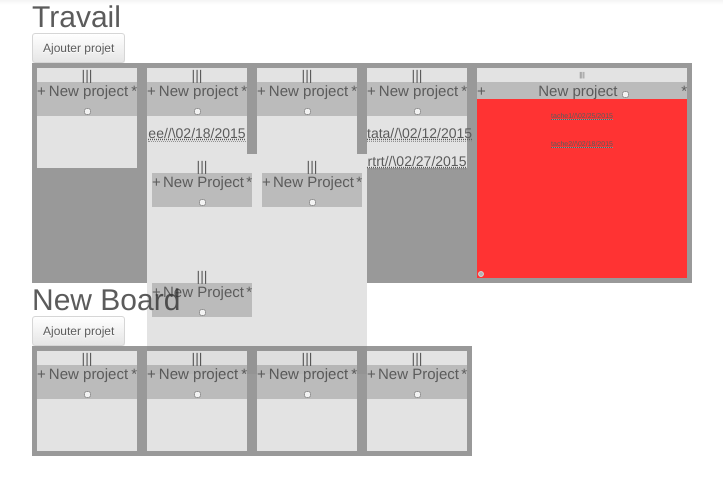
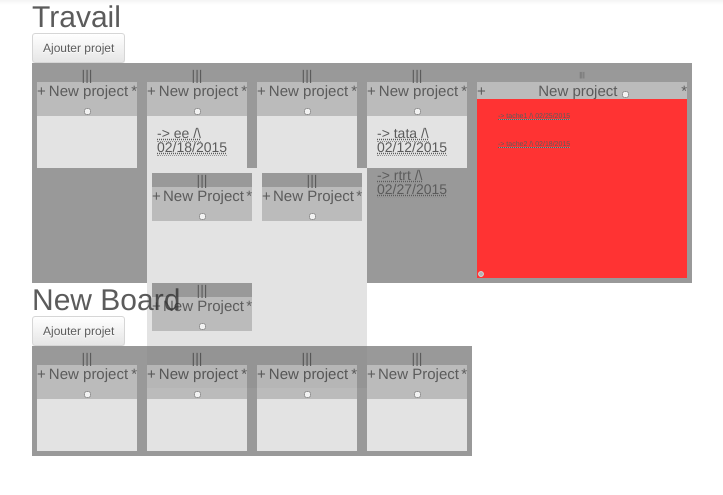
Before and after one commit to JozamProject/JOZAM, a PHP site: page /jozam.php in a window 1280 px wide. Shown: the part 51-546 px from the top of the page, without its empty margins (38-761 px from the left). Run offline with PHP 8.4, Linux system fonts and the light colour scheme; some libraries are stand-ins or nearby versions; grey boxes are pictures that could not be loaded.

Commit message:
nouvelle version. Othman tu n'as que recuperer les valeurs et faire la MAJ de l'input

```diff
--- a/JOZAM_PROJECT/jozam.php
+++ b/JOZAM_PROJECT/jozam.php
@@ -1,7 +1,7 @@
 <?php
 function afficherTache($tache){
     ?>
-        <div><abbr title="Description :<?php echo $tache->description . "\r\n";?>Comment :<?php echo $tache->commentaire;?>"> <?php echo $tache['titre'] . "//\\" .$tache['echeance'] ; ?> </abbr></div>
+<div><abbr title="Description :<?php echo $tache->description . "\r\n";?>Comment :<?php echo $tache->commentaire;?>"> <?php echo "-> ".$tache['titre'] . " /\\ " .$tache['echeance'] ; ?> </abbr></div>
         </br>
 <?php
 }
@@ -9,10 +9,10 @@ function afficherTache($tache){
 <?php
 function afficherProjet($projet){
         	?>
-        	<li data-row="<?php echo $projet['data-row']?>" data-col="<?php echo $projet['data-col']?>" data-sizex="<?php echo $projet['data-sizex']?>" data-sizey="<?php echo $projet['data-sizey']?>" class="gs-w scrollable-menu">
-        	 	<div id = "my-widget"  value="<?php echo $projet['id'];?>">
+        	<li id ="<?php echo $projet['id']?>" data-row="<?php echo $projet['data-row']?>" data-col="<?php echo $projet['data-col']?>" data-sizex="<?php echo $projet['data-sizex']?>" data-sizey="<?php echo $projet['data-sizey']?>" class="gs-w scrollable-menu">
+        	 	<div id = "my-widget"  value="<?php echo $projet['id'];?>" >
         			<header>
-        				<p style="cursor: move; background: #DDDDDD;" >|||</p>
+        				<p style="cursor: move; background: grey;" >|||</p>
         				<div class="dragDiv" contenteditable="true">
         					<?php echo $projet['nom']?>
         					<div id="loadbuttonsous" class="load">+</div>
@@ -21,7 +21,7 @@ function afficherProjet($projet){
         					<button id="create-user" value="<?php echo $projet['id'];?>" style = "height : 7px; width: 7px;" onclick="popup()"></button>
         				</div>
         			</header>
-                    <div>
+                    <div style="text-align:left; margin-left: 10%;">
                         <?php
                         foreach($projet->tache as $stache){
                             afficherTache($stache);
@@ -205,7 +205,8 @@ function afficherProjet($projet){
 
 			var gridster = [];
 			var startPosition = {};
-			var taille = 10;
+            //max board number
+			var taille = 20;
 			$(function()
 			{
                 var nombre = 0;
@@ -218,7 +219,19 @@ function afficherProjet($projet){
                        // autogrow_cols: true,
                        // widget_seletor: 'li'
 						resize: {
-							enabled: true
+							enabled: true,
+                            //Retrieve new dimensions of prjects----------------
+                            stop: function (e, ui, $widget) {
+                                var newDimensions = this.serialize($widget)[0];
+                                alert("widget is:" + $widget.attr('id'));
+                                alert("New width: " + newDimensions.size_x);
+                                alert("New height: " + newDimensions.size_y);
+                                $.ajax({
+                                    type : "POST",
+                                    url : "trait.php",
+                                    data : { idProj : $widget.attr('id') , NewWidth : newDimensions.size_x , NewHeight : newDimensions.size_y}
+                                });
+                            }
 						},
                         draggable: {
                             handle: 'header p'
@@ -240,7 +253,7 @@ function afficherProjet($projet){
                      var me = $(this);
                      //alert(me.val());
                      var idBoard = me.val();
-                     gridster[me.val()].add_widget.apply(gridster[me.val()], ['<li data-row="1" data-col="1" data-sizex="2" data-sizey="1" style="background: #E8AC71;"><div id = "my-widget'+idcpt+'"><header><p style="cursor: move; background: #DDDDDD;" >|||</p><div class="dragDiv" contenteditable="true">New project<div id="loadbuttonsous" class="load">+</div><div id="deletebuttonsous" class="delete">*</div><button id="create-user" value="'+me.val()+'" style = "height : 7px; width: 7px;"></button></div></header><div id="divtestsous" style="overflow:auto;"></div></div></li>', 1, 1]);
+                     gridster[me.val()].add_widget.apply(gridster[me.val()], ['<li data-row="1" data-col="1" data-sizex="2" data-sizey="1" style="background: #E8AC71;"><div id = "my-widget'+idcpt+'"><header><p style="cursor: move; background: grey;" >|||</p><div class="dragDiv" contenteditable="true">New project<div id="loadbuttonsous" class="load">+</div><div id="deletebuttonsous" class="delete">*</div><button id="create-user" value="'+me.val()+'" style = "height : 7px; width: 7px;"></button></div></header><div id="divtestsous" style="overflow:auto;"></div></div></li>', 1, 1]);
                     $("#my-widget"+idcpt).colorize();
                     /**************************/
 
@@ -286,6 +299,8 @@ function afficherProjet($projet){
 					x: event.clientX,
 					y: event.clientY
 				};
+                //alert(dropPosition.x+" "+ dropPosition.y);
+
 
 				/** the element we clicked or dragged on **/
 				var liElement = $(this);
@@ -293,7 +308,6 @@ function afficherProjet($projet){
 				var currentGridster = liElement.closest('.gridster');
 				/** the gridster object of the element we clicked on **/
 				var gridsterObject = getGridsterObjectById(currentGridster.attr('id'));
-
 				/** check if we dragged **/
 				if( startPosition.x == dropPosition.x && startPosition.y == dropPosition.y ) {
 					return true;
@@ -405,6 +419,7 @@ function afficherProjet($projet){
         <script>
 
           $(function() {
+
               //variable colors
               var i=0;
               var j=0;
@@ -521,7 +536,8 @@ function afficherProjet($projet){
             });
 
             // initialize with default options
-                $( "#my-widget" ).colorize();
+            $( "#my-widget" ).colorize();
+
 
 
 
```
